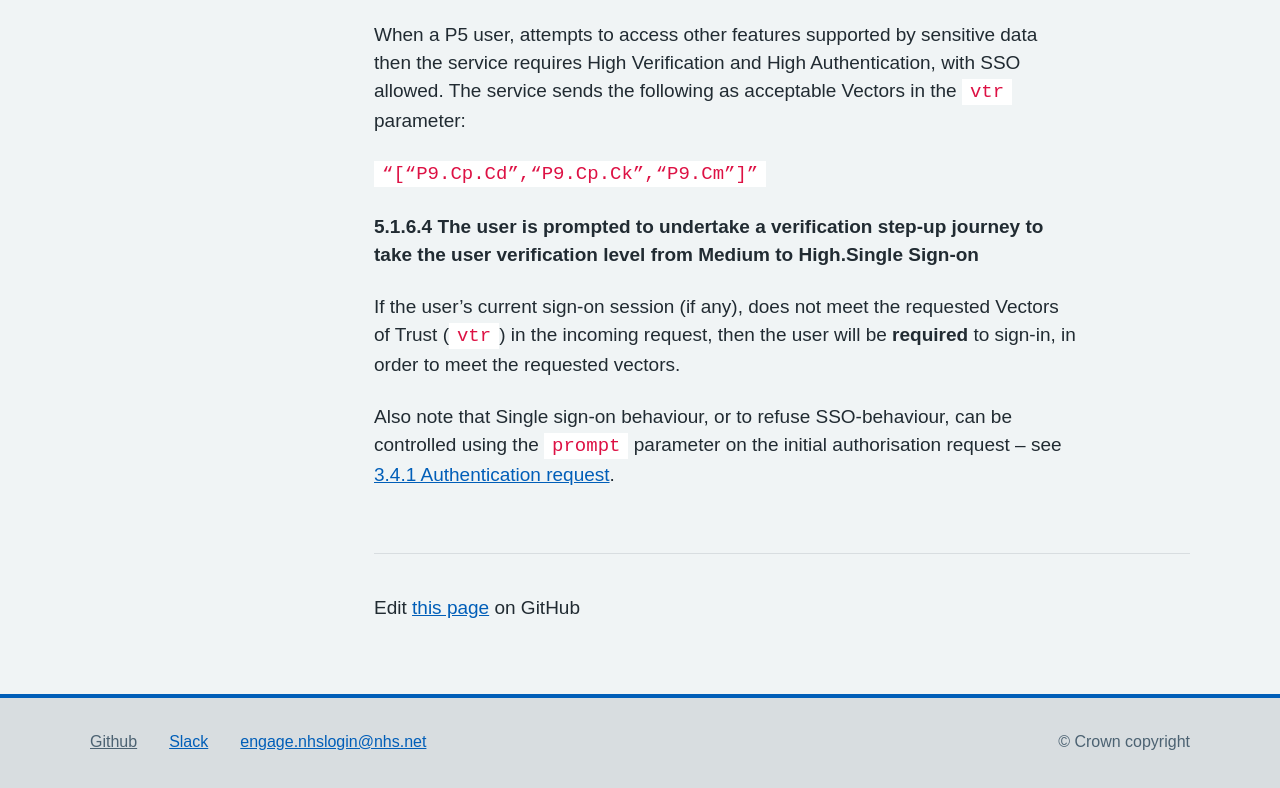
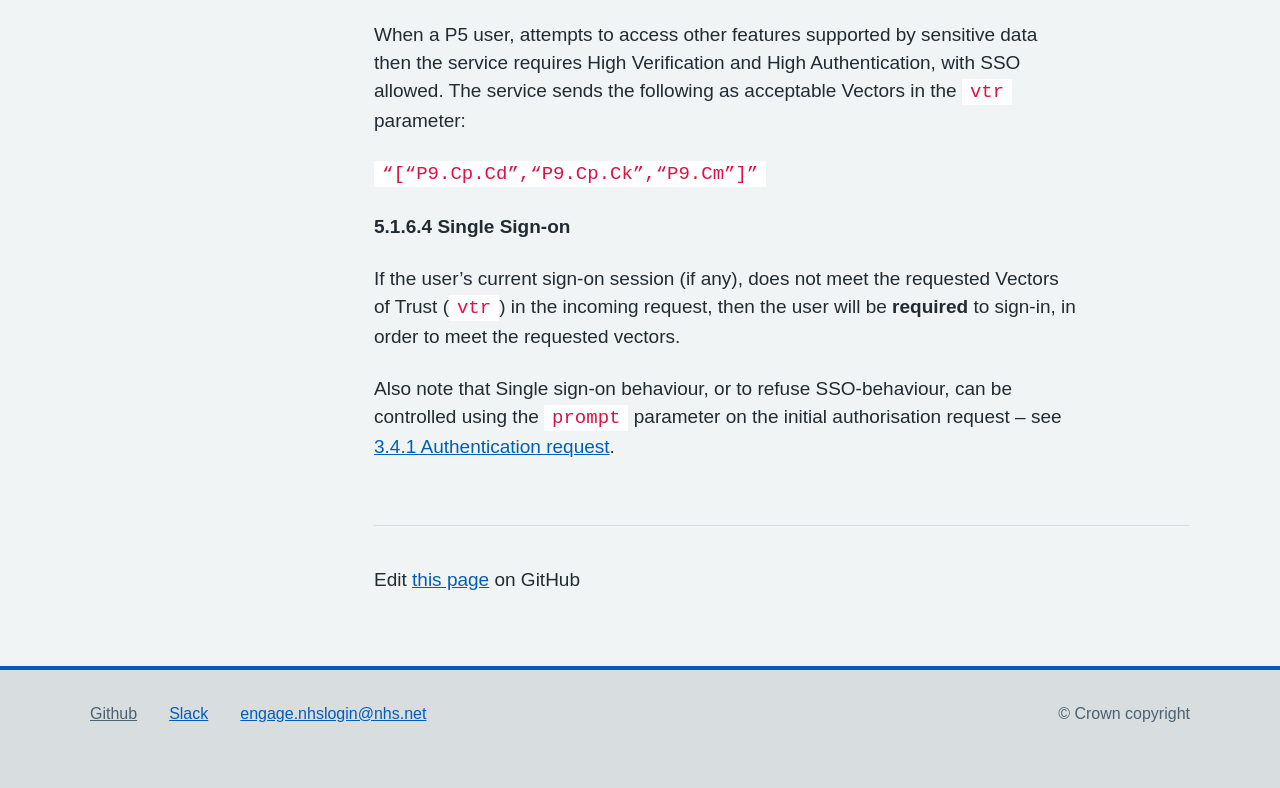
Before and after one commit to nhsconnect/nhslogin, an Eleventy site: page src/interface-spec-doc-5.md in a window 1280 px wide. Shown: the part 6439-7227 px from the top of the page. After the commit the page ends 7205 px from the top, so only its background shows below. Built offline with nearby package versions, Linux system fonts and the light colour scheme; Eleventy itself is replaced by a stand-in of ours; files that its build step writes are made by us from their sources; a web font is replaced by a local one.

Commit message:
Update interface-spec-doc-5.md

```diff
--- a/src/interface-spec-doc-5.md
+++ b/src/interface-spec-doc-5.md
@@ -138,7 +138,7 @@ When a P5 user, attempts to access other features supported by sensitive data th
 
 `“[“P9.Cp.Cd”,“P9.Cp.Ck”,“P9.Cm”]”`
 
-**5.1.6.4	The user is prompted to undertake a verification step-up journey to take the user verification level from Medium to High.Single Sign-on**
+**5.1.6.4	Single Sign-on**
 
 If the user’s current sign-on session (if any), does not meet the requested Vectors of Trust (`vtr`) in the incoming request, then the user will be **required** to sign-in, in order to meet the requested vectors.
 
```
